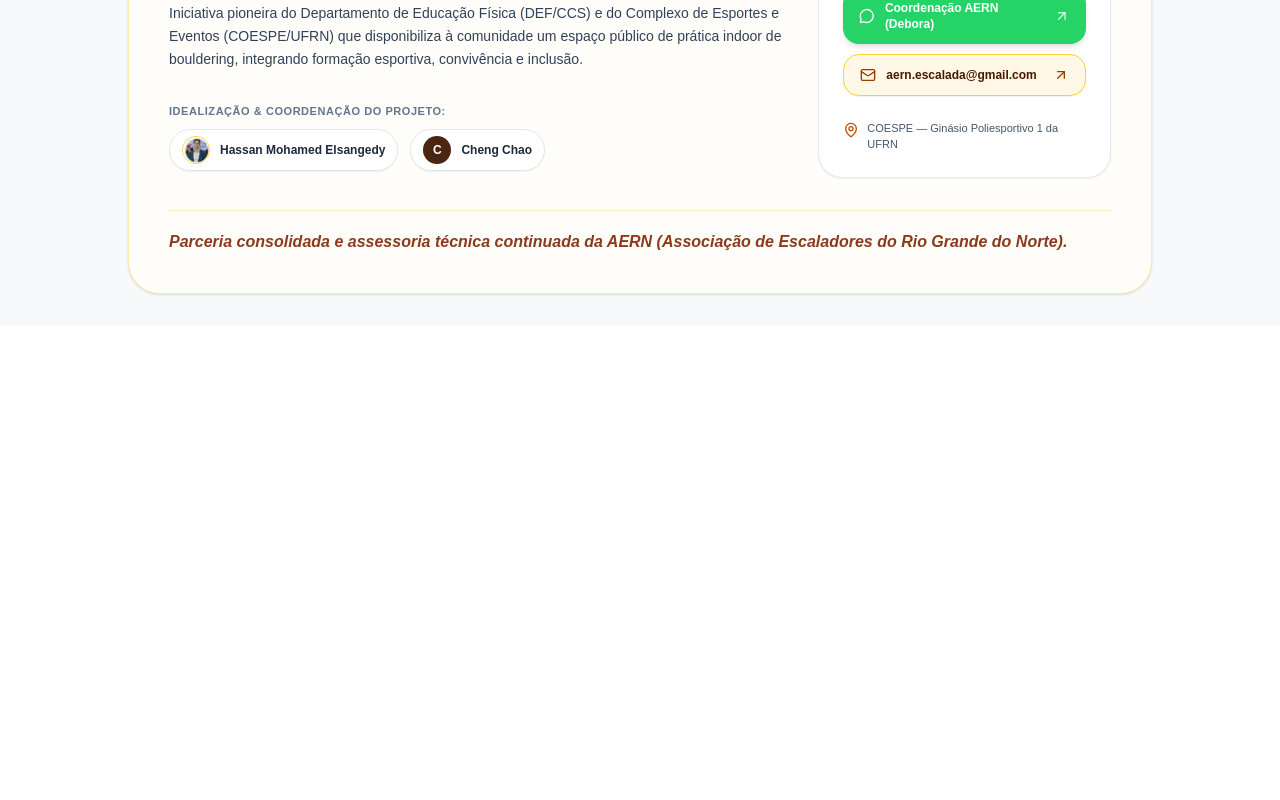
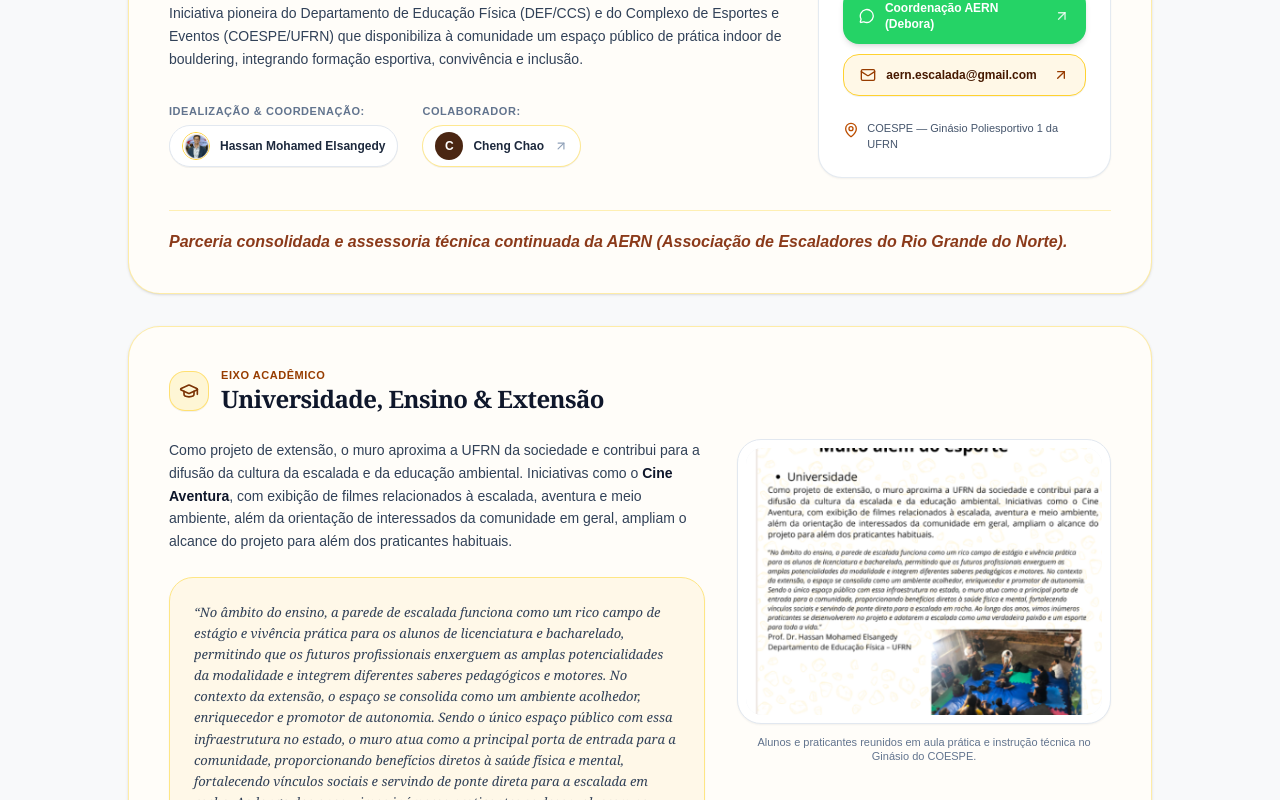
Before and after one commit to hassanelsangedy/conversacao_cloud, a Next.js app: page /workspace/parceiros in a window 1280 px wide. Shown: the part 500-1300 px from the top of the page. Before the commit the page ends 826 px from the top, so only its background shows below. Built offline with nearby package versions, Linux system fonts and the light colour scheme; no server answers.

Commit message:
feat(partners): set Cheng Chao as collaborator with PsicoFisio profile link and add Eixo Academico card

```diff
--- a/app/workspace/parceiros/page.tsx
+++ b/app/workspace/parceiros/page.tsx
@@ -3,6 +3,7 @@
 import React from "react";
 import { WorkspaceHeader } from "@/components/workspace-header";
 import { EscaladaCard } from "@/components/partners/EscaladaCard";
+import { EixoAcademicoCard } from "@/components/partners/EixoAcademicoCard";
 import { ShieldCheck, Award, ExternalLink } from "lucide-react";
 
 export default function ParceirosPage() {
@@ -37,9 +38,14 @@ export default function ParceirosPage() {
           </div>
         </div>
 
-        {/* Card do Projeto de Escalada na UFRN */}
+        {/* 1. Card do Projeto de Escalada na UFRN */}
         <section className="space-y-4">
           <EscaladaCard />
+        </section>
+
+        {/* 2. Card do Eixo Acadêmico: Universidade, Ensino & Extensão */}
+        <section className="space-y-4">
+          <EixoAcademicoCard />
         </section>
       </main>
     </div>
--- /dev/null
+++ b/components/partners/EixoAcademicoCard.tsx
@@ -0,0 +1,81 @@
+"use client";
+
+import React from "react";
+import Image from "next/image";
+import { GraduationCap, Quote, Film, BookOpen } from "lucide-react";
+import { cn } from "@/lib/utils";
+
+interface EixoAcademicoCardProps {
+  className?: string;
+}
+
+export function EixoAcademicoCard({ className }: EixoAcademicoCardProps) {
+  return (
+    <div
+      className={cn(
+        "w-full max-w-5xl mx-auto rounded-[32px] p-6 sm:p-10 border border-amber-200/70 shadow-sm relative overflow-hidden text-left font-sans",
+        "bg-[#FFFDF9]",
+        className
+      )}
+    >
+      {/* Topo / Categoria */}
+      <div className="flex items-center gap-3 mb-6">
+        <div className="w-10 h-10 rounded-2xl bg-amber-100/70 border border-amber-300/60 flex items-center justify-center text-amber-900 shadow-2xs">
+          <GraduationCap className="w-5 h-5" />
+        </div>
+        <div>
+          <div className="text-[11px] font-bold uppercase tracking-wider text-amber-800">
+            Eixo Acadêmico
+          </div>
+          <h2 className="text-xl sm:text-2xl font-extrabold text-slate-900 font-serif tracking-tight">
+            Universidade, Ensino & Extensão
+          </h2>
+        </div>
+      </div>
+
+      {/* Grid Principal: Texto e Citação à Esquerda, Slide à Direita */}
+      <div className="grid grid-cols-1 lg:grid-cols-12 gap-8 items-start">
+        {/* Coluna Esquerda: Texto Geral e Box de Depoimento (7 Colunas) */}
+        <div className="lg:col-span-7 space-y-6">
+          <p className="text-sm text-slate-700 leading-relaxed font-normal">
+            Como projeto de extensão, o muro aproxima a UFRN da sociedade e contribui para a difusão da cultura da escalada e da educação ambiental. Iniciativas como o <strong className="text-slate-900 font-bold">Cine Aventura</strong>, com exibição de filmes relacionados à escalada, aventura e meio ambiente, além da orientação de interessados da comunidade em geral, ampliam o alcance do projeto para além dos praticantes habituais.
+          </p>
+
+          {/* Box de Citação / Depoimento */}
+          <div className="bg-[#FFF8E7]/90 border border-amber-200 rounded-3xl p-5 sm:p-6 space-y-4 relative shadow-xs">
+            <p className="text-xs sm:text-[13px] text-slate-700 italic leading-relaxed font-serif">
+              &ldquo;No âmbito do ensino, a parede de escalada funciona como um rico campo de estágio e vivência prática para os alunos de licenciatura e bacharelado, permitindo que os futuros profissionais enxerguem as amplas potencialidades da modalidade e integrem diferentes saberes pedagógicos e motores. No contexto da extensão, o espaço se consolida como um ambiente acolhedor, enriquecedor e promotor de autonomia. Sendo o único espaço público com essa infraestrutura no estado, o muro atua como a principal porta de entrada para a comunidade, proporcionando benefícios diretos à saúde física e mental, fortalecendo vínculos sociais e servindo de ponte direta para a escalada em rocha. Ao longo dos anos, vimos inúmeros praticantes se desenvolverem no projeto e adotarem a escalada como uma verdadeira paixão e um esporte para toda a vida.&rdquo;
+            </p>
+
+            <div className="pt-2 border-t border-amber-200/60">
+              <div className="font-bold text-xs text-slate-900">
+                Prof. Dr. Hassan Mohamed Elsangedy
+              </div>
+              <div className="text-[11px] text-slate-600">
+                Departamento de Educação Física – DEF/UFRN · Coordenador do Projeto
+              </div>
+            </div>
+          </div>
+        </div>
+
+        {/* Coluna Direita: Slide Fotográfico com Legenda (5 Colunas) */}
+        <div className="lg:col-span-5 space-y-3">
+          <div className="rounded-3xl border border-slate-200 bg-white p-2 shadow-xs overflow-hidden">
+            <div className="rounded-2xl overflow-hidden relative aspect-4/3 w-full bg-slate-100">
+              <Image
+                src="/images/muito-alem-do-esporte-slide.png"
+                alt="Muito além do esporte - Parede de Escalada UFRN"
+                fill
+                className="object-cover"
+              />
+            </div>
+          </div>
+
+          <p className="text-center text-[11px] text-slate-500 font-medium leading-tight px-2">
+            Alunos e praticantes reunidos em aula prática e instrução técnica no Ginásio do COESPE.
+          </p>
+        </div>
+      </div>
+    </div>
+  );
+}
--- a/components/partners/EscaladaCard.tsx
+++ b/components/partners/EscaladaCard.tsx
@@ -97,14 +97,14 @@ export function EscaladaCard({ className }: EscaladaCardProps) {
             Iniciativa pioneira do Departamento de Educação Física (DEF/CCS) e do Complexo de Esportes e Eventos (COESPE/UFRN) que disponibiliza à comunidade um espaço público de prática indoor de bouldering, integrando formação esportiva, convivência e inclusão.
           </p>
 
-          {/* Seção: Idealização & Coordenação do Projeto */}
-          <div className="space-y-2.5 pt-2">
+          {/* Seção: Equipe do Projeto (Idealização, Coordenação e Colaboração) */}
+          <div className="space-y-3 pt-2">
+            <div className="flex flex-wrap items-center gap-6">
+              {/* Idealização & Coordenação */}
+              <div className="space-y-1.5">
                 <div className="text-[11px] font-bold uppercase tracking-wider text-slate-500">
-              Idealização & Coordenação do Projeto:
+                  Idealização & Coordenação:
                 </div>
-
-            <div className="flex flex-wrap items-center gap-3">
-              {/* Card Coordenador: Hassan Mohamed Elsangedy */}
                 <div className="flex items-center gap-2.5 px-3 py-1.5 rounded-full bg-white border border-slate-200 shadow-2xs">
                   <div className="w-7 h-7 rounded-full overflow-hidden border border-amber-300 relative bg-amber-100 flex items-center justify-center shrink-0">
                     <Image
@@ -119,15 +119,27 @@ export function EscaladaCard({ className }: EscaladaCardProps) {
                     Hassan Mohamed Elsangedy
                   </span>
                 </div>
+              </div>
 
-              {/* Card Coordenador: Cheng Chao */}
-              <div className="flex items-center gap-2.5 px-3 py-1.5 rounded-full bg-white border border-slate-200 shadow-2xs">
+              {/* Colaborador */}
+              <div className="space-y-1.5">
+                <div className="text-[11px] font-bold uppercase tracking-wider text-slate-500">
+                  Colaborador:
+                </div>
+                <a
+                  href="https://webpsicofisio.vercel.app/#equipe/cheng-chao"
+                  target="_blank"
+                  rel="noopener noreferrer"
+                  className="inline-flex items-center gap-2.5 px-3 py-1.5 rounded-full bg-white border border-amber-200/90 hover:border-amber-400 hover:bg-amber-50/50 shadow-2xs transition-all cursor-pointer group"
+                >
                   <div className="w-7 h-7 rounded-full bg-[#4A2612] text-white flex items-center justify-center text-xs font-bold shrink-0">
                     C
                   </div>
-                <span className="text-xs font-bold text-slate-800">
+                  <span className="text-xs font-bold text-slate-800 group-hover:text-[#963E1B] transition-colors">
                     Cheng Chao
                   </span>
+                  <ArrowUpRight className="w-3.5 h-3.5 text-slate-400 group-hover:text-[#963E1B] transition-colors" />
+                </a>
               </div>
             </div>
           </div>
```
Also changed, not shown: public/images/muito-alem-do-esporte-slide.png (added). Lines whose indentation alone changed are shown as unchanged.
